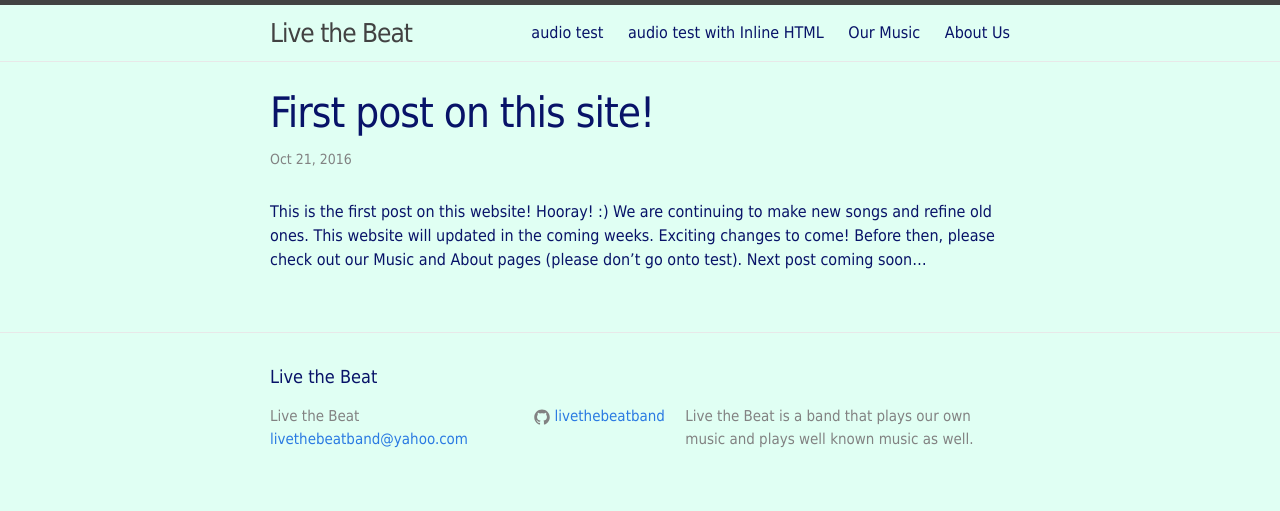
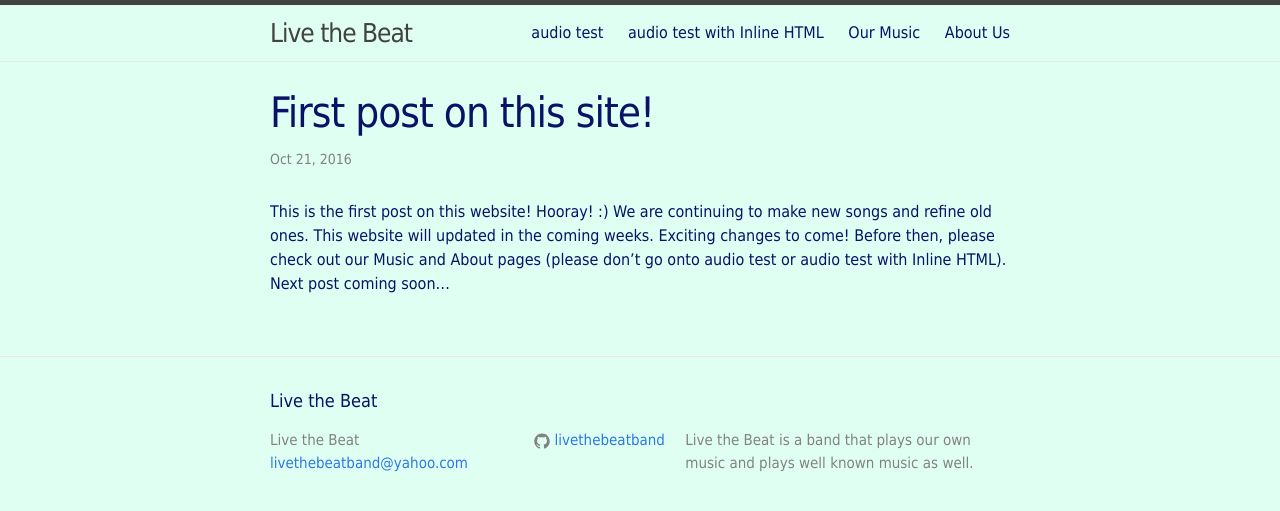
Before and after one commit to livethebeatband/livethebeatband.github.io, a Jekyll site: the page built from _posts/2016-10-21-First-post.markdown, in a window 1280 px wide. Shown: the top 511 px of the page. Built offline with Jekyll 4.4.1, drawn with Linux system fonts in a browser that asks for light colours.

Commit message:
Update 2016-10-21-First-post.markdown

```diff
--- a/_posts/2016-10-21-First-post.markdown
+++ b/_posts/2016-10-21-First-post.markdown
@@ -2,4 +2,4 @@
 layout: post
 title: First post on this site!
 ---
-This is the first post on this website! Hooray! :) We are continuing to make new songs and refine old ones. This website will updated in the coming weeks. Exciting changes to come! Before then, please check out our Music and About pages (please don't go onto test). Next post coming soon...
+This is the first post on this website! Hooray! :) We are continuing to make new songs and refine old ones. This website will updated in the coming weeks. Exciting changes to come! Before then, please check out our Music and About pages (please don't go onto audio test or audio test with Inline HTML). Next post coming soon...
```
